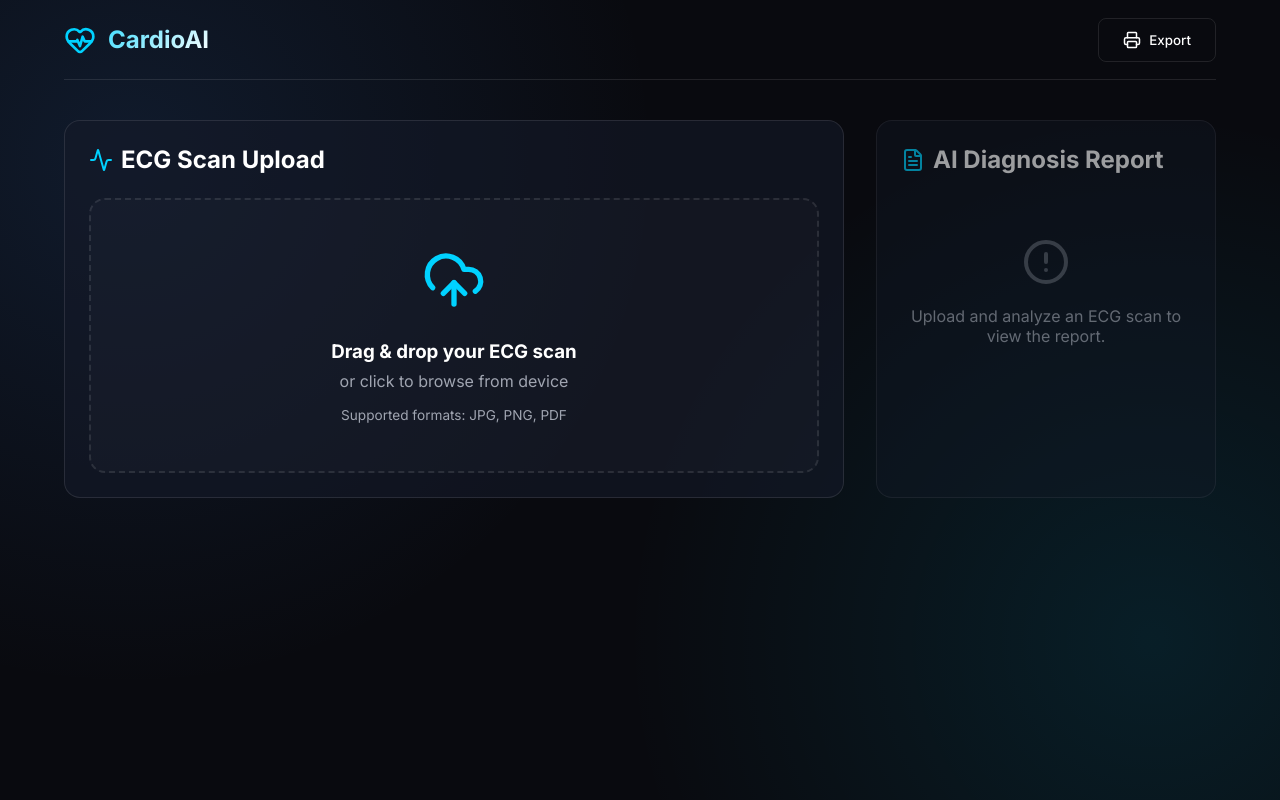
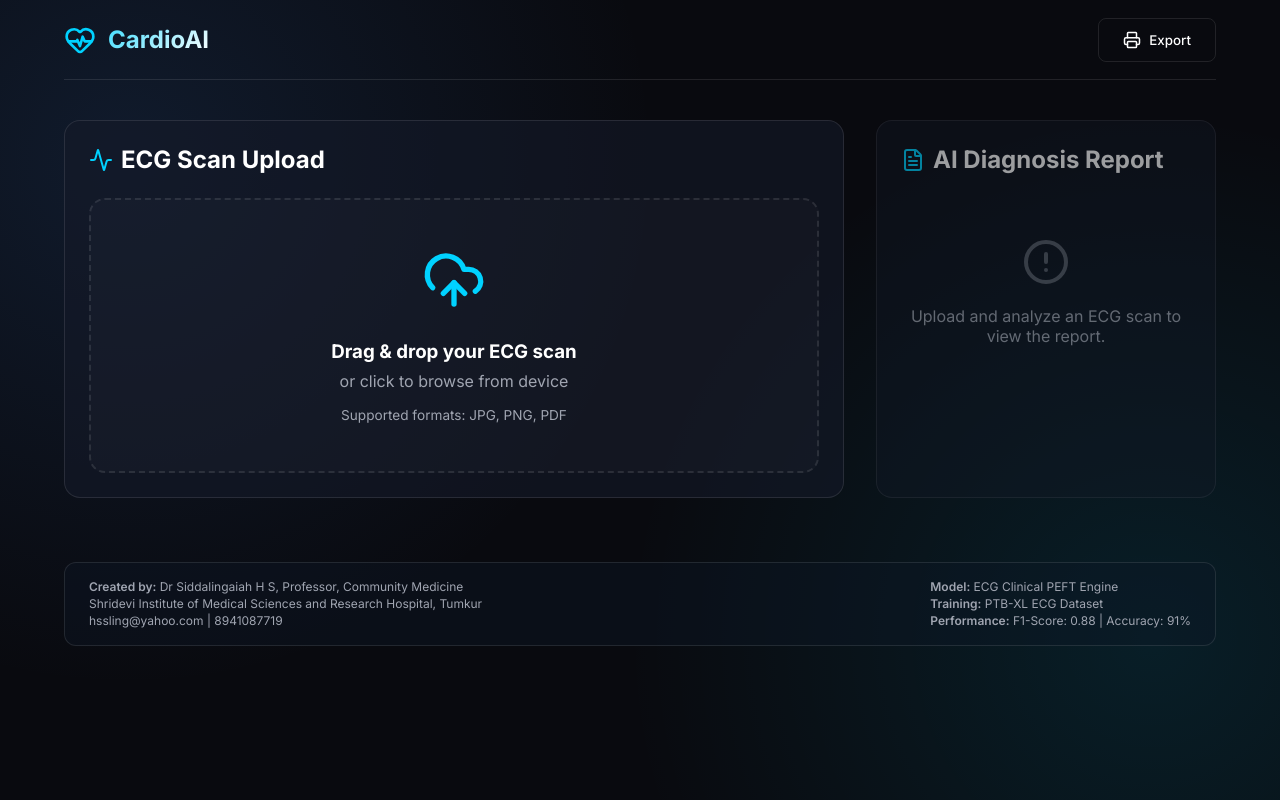
Before and after one commit to hssling/ecg-analyzer, a React (Vite) app: page / in a window 1280 px wide. Built offline with nearby package versions, Linux system fonts and the light colour scheme.

Commit message:
feat: Add creator info and model performance footer

```diff
--- a/src/App.tsx
+++ b/src/App.tsx
@@ -329,6 +329,22 @@ function App() {
               </div>
             )}
           </div>
+
+          {/* Universal Footer */}
+          <footer className="app-footer hide-on-print">
+            <div className="footer-content">
+              <div className="footer-creator">
+                <strong>Created by:</strong> Dr Siddalingaiah H S, Professor, Community Medicine<br/>
+                Shridevi Institute of Medical Sciences and Research Hospital, Tumkur<br/>
+                hssling@yahoo.com | 8941087719
+              </div>
+              <div className="footer-models">
+                <strong>Model:</strong> ECG Clinical PEFT Engine<br/>
+                <strong>Training:</strong> PTB-XL ECG Dataset<br/>
+                <strong>Performance:</strong> F1-Score: 0.88 | Accuracy: 91%
+              </div>
+            </div>
+          </footer>
         </main>
       </div>
     </div>
--- a/src/index.css
+++ b/src/index.css
@@ -296,3 +296,45 @@ button { font-family: inherit; cursor: pointer; }
     break-inside: avoid;
   }
 }
+
+/* Universal Footer */
+.app-footer {
+  margin-top: 2rem;
+  padding: 1rem 1.5rem;
+  background-color: rgba(14, 23, 38, 0.4);
+  border: 1px solid rgba(255, 255, 255, 0.1);
+  border-radius: 12px;
+  backdrop-filter: blur(10px);
+  font-size: 0.75rem;
+  color: var(--text-muted);
+  line-height: 1.4;
+  grid-column: 1 / -1;
+}
+
+.footer-content {
+  display: flex;
+  justify-content: space-between;
+  align-items: flex-start;
+  gap: 1rem;
+}
+
+.footer-creator strong, .footer-models strong {
+  color: var(--text-light);
+  font-weight: 600;
+}
+
+@media (max-width: 768px) {
+  .footer-content {
+    flex-direction: column;
+    gap: 1.5rem;
+  }
+}
+
+.hide-on-print {
+  display: block;
+}
+@media print {
+  .hide-on-print {
+    display: none !important;
+  }
+}
```
